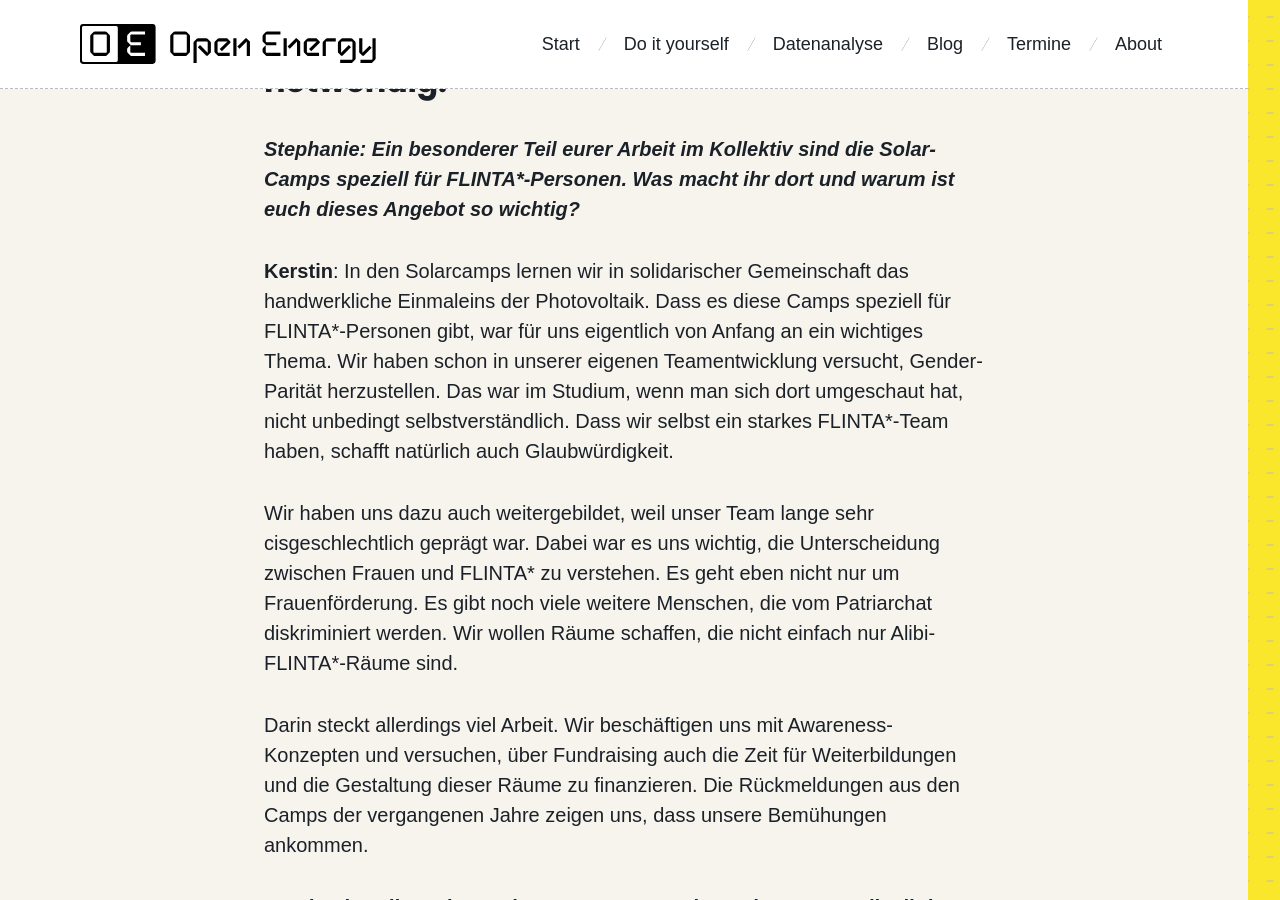
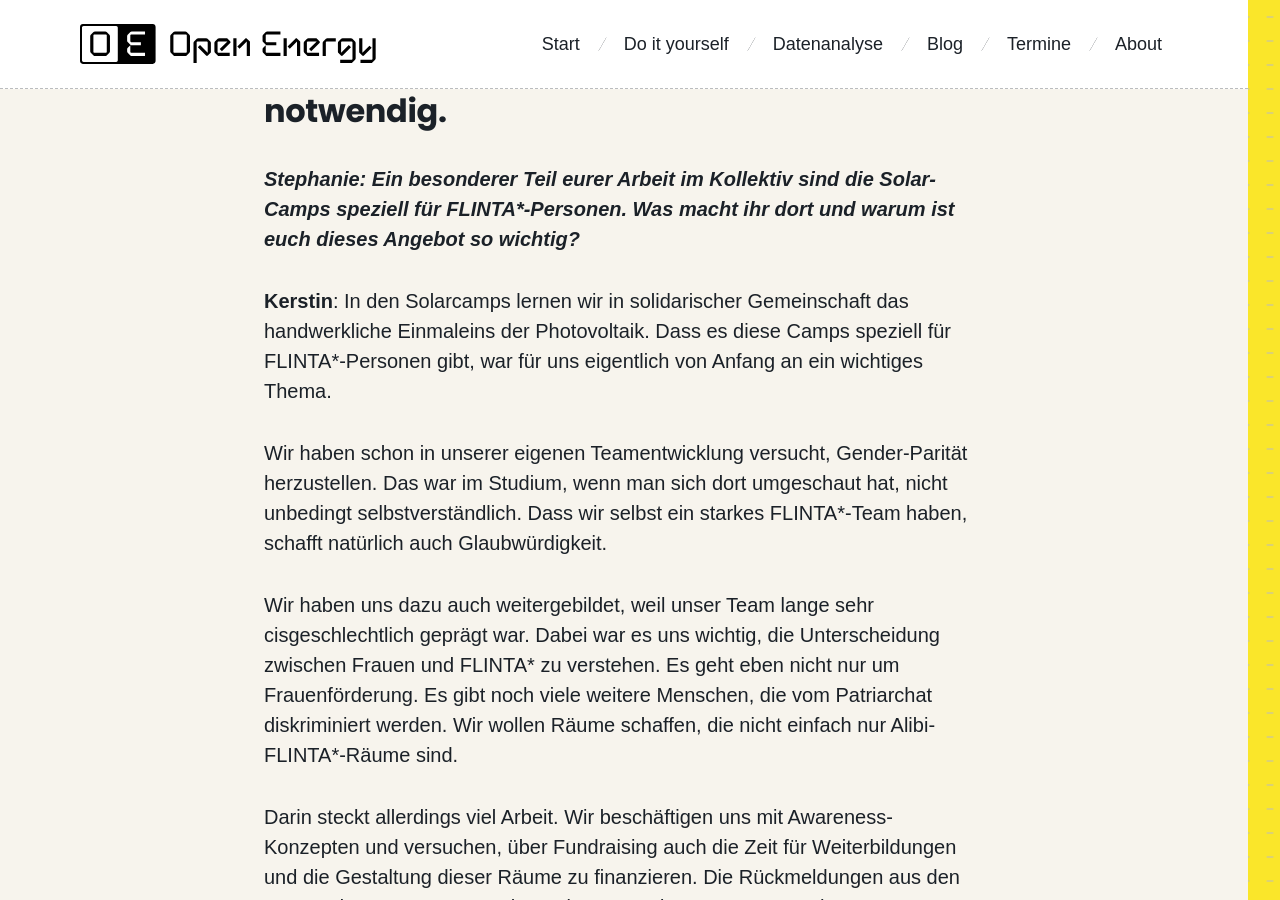
Before and after one commit to okfde/open-energy, a Jekyll site: the page built from _blog/interview-kerstinlopau.md, in a window 1280 px wide and 900 px high, scrolled down 4242 px. Built offline with Jekyll 4.4.1, drawn with Linux system fonts in a browser that asks for light colours; some web fonts are replaced; part of the change alters nothing that is shown; some of the changed text lies outside the part shown.

```diff
--- a/_blog/interview-kerstinlopau.md
+++ b/_blog/interview-kerstinlopau.md
@@ -31,7 +31,7 @@ image: "/assets/images/photos/blog/kerstin-1.jpg"
 
 Gegen Ende meines Studiums kam deshalb der Wunsch auf, auch etwas Positives aufzubauen. Ich wollte Teil davon werden, die Welt, wie ich sie mir vorstelle, mitzugestalten und meinen kleinen Beitrag dazu zu leisten. Ich werde jetzt nicht Bundeskanzlerin – das ist nicht so mein Ding. Ich sehe mich eher in einer Nische und hoffe, dazu beitragen zu können, dass diese Nische immer größer wird.
 
-***Stephanie: Apropos Bundeskanzlerin...Du engagierst dich genau andersherum für eine Energiewende von unten. Was bedeutet das für dich?***
+***Stephanie: Apropos Bundeskanzlerin...Du engagierst dich genau andersherum für eine Energiewende von unten als deine Nische. Was bedeutet das für dich?***
 
 **Kerstin**: Das ist ziemlich viel. Energie ist heute eine Art Grundbedürfnis. Sie gehört zur Grundversorgung, genauso wie Essen, Trinken und ein warmes Zuhause.
 
@@ -56,12 +56,12 @@ Außerdem gibt es tolle Vernetzungsangebote. Viele Kollektive wünschen sich, da
 ***Stephanie: Ein besonderer Teil eurer Arbeit im Kollektiv sind die Solar-Camps speziell für FLINTA\*-Personen. Was macht ihr dort und warum ist euch dieses Angebot so wichtig?***
 
 **Kerstin**: In den Solarcamps lernen wir in solidarischer Gemeinschaft das handwerkliche Einmaleins der Photovoltaik. Dass es diese Camps speziell für FLINTA\*-Personen gibt, war für uns eigentlich von Anfang an ein wichtiges Thema.
+
 Wir haben schon in unserer eigenen Teamentwicklung versucht, Gender-Parität herzustellen. Das war im Studium, wenn man sich dort umgeschaut hat, nicht unbedingt selbstverständlich. Dass wir selbst ein starkes FLINTA\*-Team haben, schafft natürlich auch Glaubwürdigkeit.
 
 Wir haben uns dazu auch weitergebildet, weil unser Team lange sehr cisgeschlechtlich geprägt war. Dabei war es uns wichtig, die Unterscheidung zwischen Frauen und FLINTA\* zu verstehen. Es geht eben nicht nur um Frauenförderung. Es gibt noch viele weitere Menschen, die vom Patriarchat diskriminiert werden. Wir wollen Räume schaffen, die nicht einfach nur Alibi-FLINTA\*-Räume sind.
 
 Darin steckt allerdings viel Arbeit. Wir beschäftigen uns mit Awareness-Konzepten und versuchen, über Fundraising auch die Zeit für Weiterbildungen und die Gestaltung dieser Räume zu finanzieren. Die Rückmeldungen aus den Camps der vergangenen Jahre zeigen uns, dass unsere Bemühungen ankommen.
-
 
 ***Stephanie: Gibt es besondere Momente aus den Solar-Camps, die dir in Erinnerung geblieben sind?***
 
```
